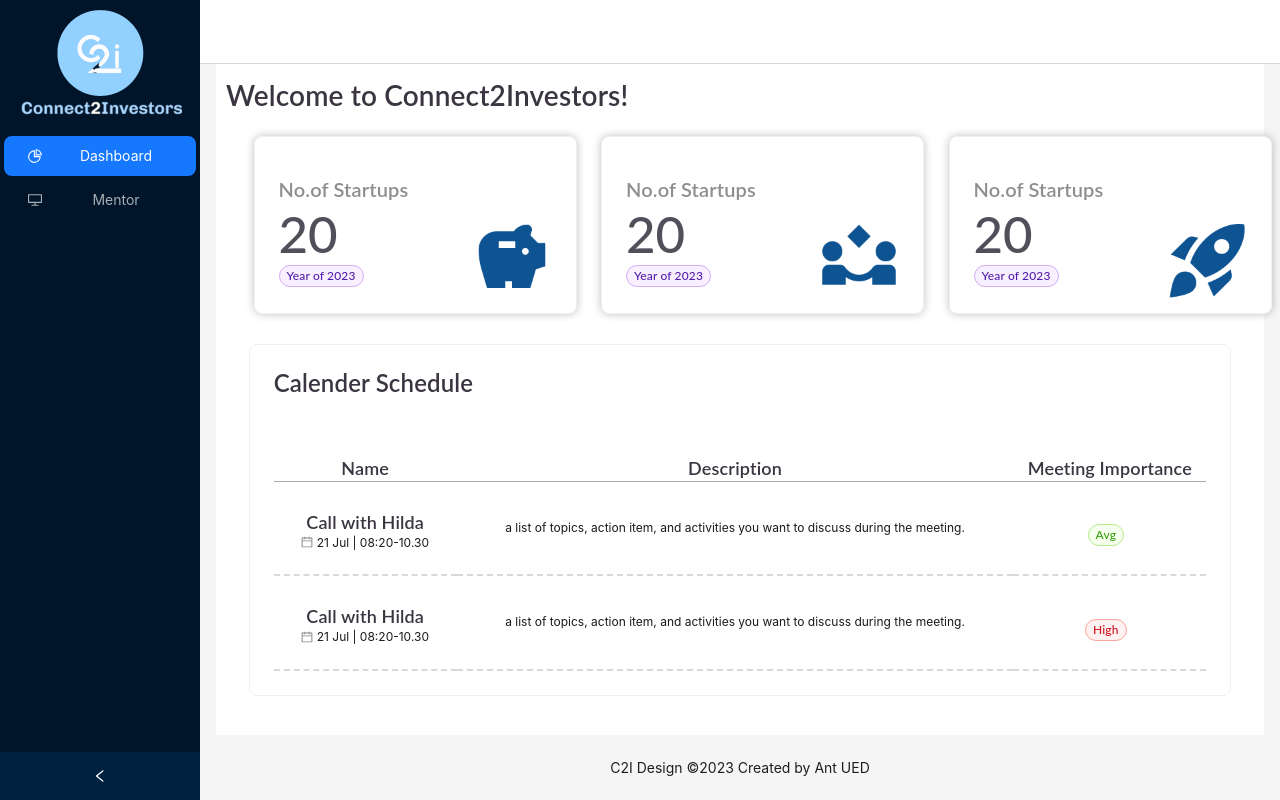
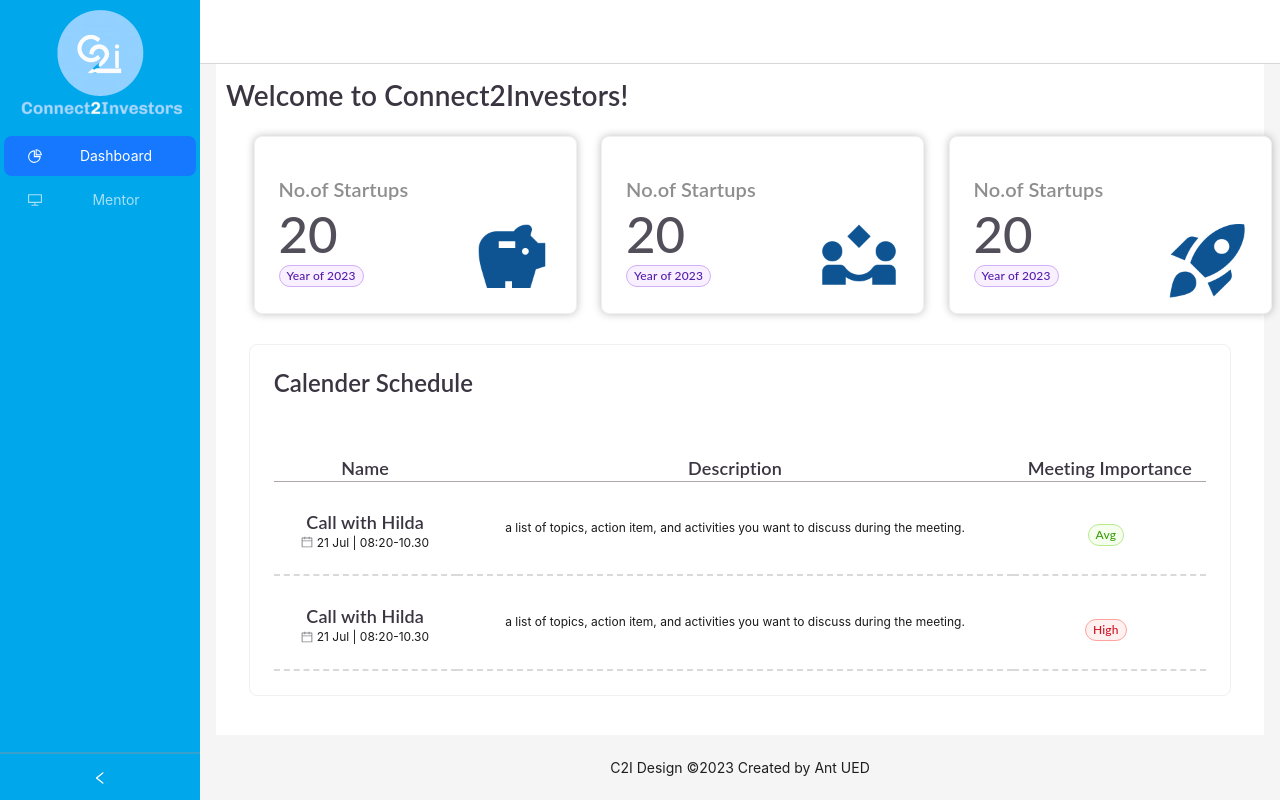
Before and after one commit to sarathirangasamy/c2i-design, a React (Create React App) app: page / in a window 1280 px wide. Built offline with nearby package versions, Linux system fonts and the light colour scheme.

Commit message:
side layout color changes

```diff
--- a/src/index.css
+++ b/src/index.css
@@ -67,3 +67,15 @@ tr {
   margin: "0 16px";
   background-color: var(--white) !important;
 }
+.ant-menu-dark {
+  background: #00A7EA;
+}
+
+.ant-layout .ant-layout-sider {
+  background: #00A7EA;
+}
+
+.ant-layout .ant-layout-sider-trigger {
+  background: #00A7EA;
+  border-top: 2px solid rgba(149, 149, 149, 0.37);
+}
```
